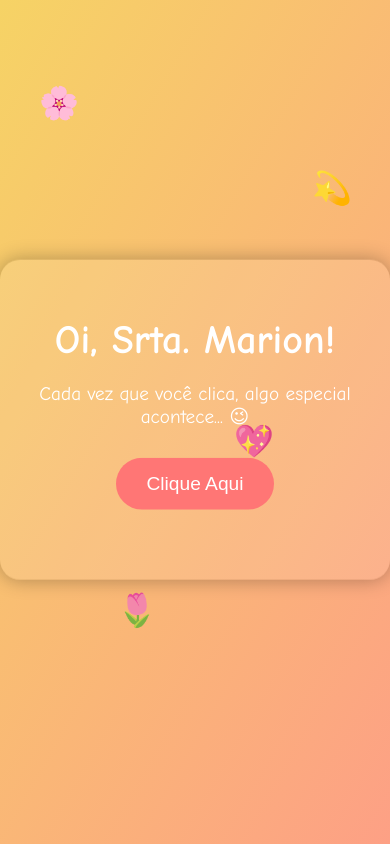
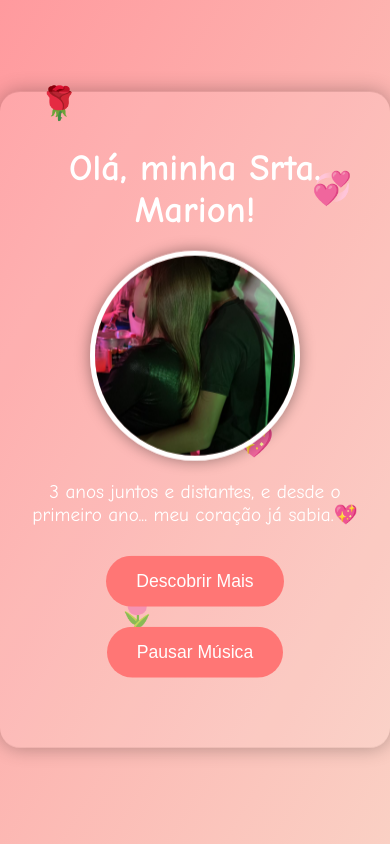
Before and after one commit to iago069/sitepraela, a plain HTML site: page index.html in a window 390 px wide. Drawn offline with Linux system fonts and the light colour scheme.

Commit message:
Update index.html

```diff
--- a/index.html
+++ b/index.html
@@ -3,12 +3,12 @@
 <head>
     <meta charset="UTF-8">
     <meta name="viewport" content="width=device-width, initial-scale=1.0">
-    <title>Uma Surpresa Para Você</title>
+    <title>Para Srta.Marion 💖</title>
     <style>
         body {
             margin: 0;
             padding: 0;
-            background: linear-gradient(120deg, #f6d365 0%, #fda085 100%);
+            background: linear-gradient(120deg, #ff9a9e 0%, #fad0c4 100%);
             font-family: 'Comic Sans MS', cursive, sans-serif;
             color: #fff;
             display: flex;
@@ -28,7 +28,7 @@
         }
 
         h1 {
-            font-size: 2.5rem;
+            font-size: 2.3rem;
             margin-bottom: 20px;
             animation: popUp 1s ease forwards;
             opacity: 0;
@@ -41,13 +41,13 @@
             opacity: 0;
         }
 
-        .btn {
+        .btn, .music-btn {
             padding: 15px 30px;
             background: #ff7675;
             border: none;
             border-radius: 30px;
             color: white;
-            font-size: 1.2rem;
+            font-size: 1.1rem;
             cursor: pointer;
             transition: 0.3s ease;
             margin: 10px;
@@ -55,7 +55,7 @@
             animation: popUp 3s ease forwards;
         }
 
-        .btn:hover {
+        .btn:hover, .music-btn:hover {
             background: #d63031;
             transform: scale(1.1);
         }
@@ -65,6 +65,19 @@
             font-size: 1.5rem;
             opacity: 0;
             transition: opacity 1s ease;
+        }
+
+        .foto {
+            width: 200px;
+            height: 200px;
+            border-radius: 50%;
+            object-fit: cover;
+            margin: 20px auto;
+            display: block;
+            border: 5px solid white;
+            box-shadow: 0 0 15px rgba(0,0,0,0.4);
+            animation: popUp 1.5s ease forwards;
+            opacity: 0;
         }
 
         @keyframes float {
@@ -91,48 +104,52 @@
 </head>
 <body>
 
-<div class="emoji">🌸</div>
-<div class="emoji">💫</div>
+<div class="emoji">🌹</div>
+<div class="emoji">💞</div>
 <div class="emoji">🌷</div>
 <div class="emoji">💖</div>
 
 <div class="box">
-    <h1>Oi, Srta. Marion!</h1>
-    <p>Cada vez que você clica, algo especial acontece... 😉</p>
-    <button class="btn" onclick="mostrarMensagem()">Clique Aqui</button>
+    <h1>Olá, minha Srta. Marion!</h1>
+    <img src="WhatsApp Image 2025-04-13 at 16.57.26.jpeg" alt="Nossa Foto" class="foto">
+    <p>3 anos juntos e distantes, e desde o primeiro ano... meu coração já sabia.💖</p>
+    <button class="btn" onclick="mostrarMensagem()">Descobrir Mais</button>
+    <button class="music-btn" onclick="toggleMusic()">Pausar Música</button>
     <div class="message" id="mensagem"></div>
 </div>
 
-<audio id="musica" loop>
-    <source src="https://www.bensound.com/bensound-music/bensound-romantic.mp3" type="audio/mp3">
+<audio id="musica" autoplay loop>
+    <source src="Tim Maia - Eu Amo Você(MP3_128K).mp3" type="audio/mp3">
 </audio>
 
 <script>
     const mensagens = [
-        "Você ilumina qualquer lugar! 🌟",
-        "Sabia que seu sorriso vale mais que diamantes? 💎",
-        "A vida fica mais bonita só por sua causa! 🌼",
-        "Já percebeu que tudo fica leve quando você está por perto? ☁️",
-        "Seu jeitinho é a definição de encantador(a). 🎀",
-        "Espero que você nunca esqueça o quanto é especial! 🌷"
+        "Você é meu segredo guardado por anos e agora virou realidade. ✨",
+        "Eu sempre estive aqui, torcendo pelo dia em que você notaria. 💘",
+        "Hoje, te tenho ao meu lado e não poderia estar mais feliz! 💑",
+        "Você foi o sonho que eu cultivei... e agora é minha realidade. 🌹",
+        "Srta. Marion, é com você que minha história faz sentido. 💖"
     ];
 
     let index = 0;
+    const musica = document.getElementById('musica');
+    const mensagemDiv = document.getElementById("mensagem");
 
     function mostrarMensagem() {
-        const mensagemDiv = document.getElementById("mensagem");
         mensagemDiv.textContent = mensagens[index];
         mensagemDiv.style.opacity = 1;
         index = (index + 1) % mensagens.length;
     }
 
-    // Toca a música ao clicar no botão
-    document.querySelector('.btn').addEventListener('click', function(){
-        const musica = document.getElementById('musica');
-        if(musica.paused){
+    function toggleMusic() {
+        if (musica.paused) {
             musica.play();
+            document.querySelector('.music-btn').textContent = "Pausar Música";
+        } else {
+            musica.pause();
+            document.querySelector('.music-btn').textContent = "Tocar Música";
         }
-    });
+    }
 </script>
 
 </body>
```
